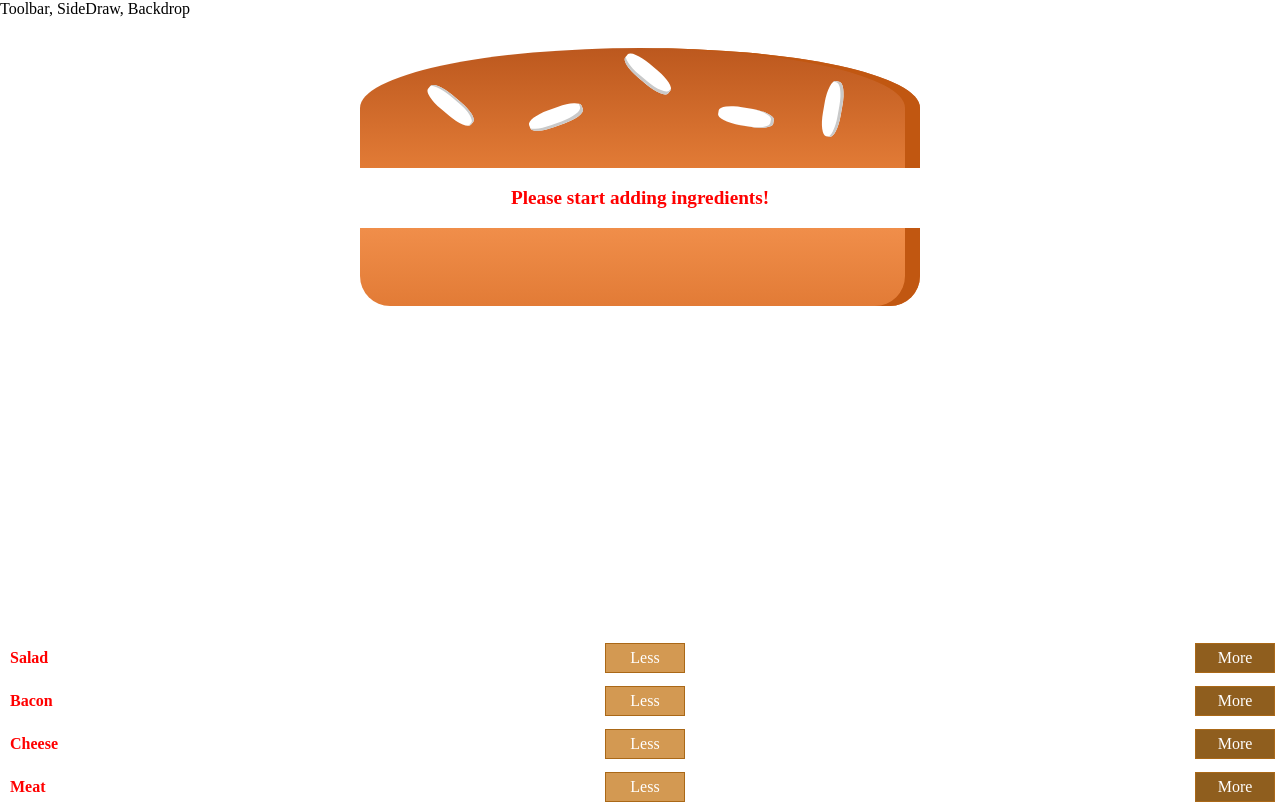
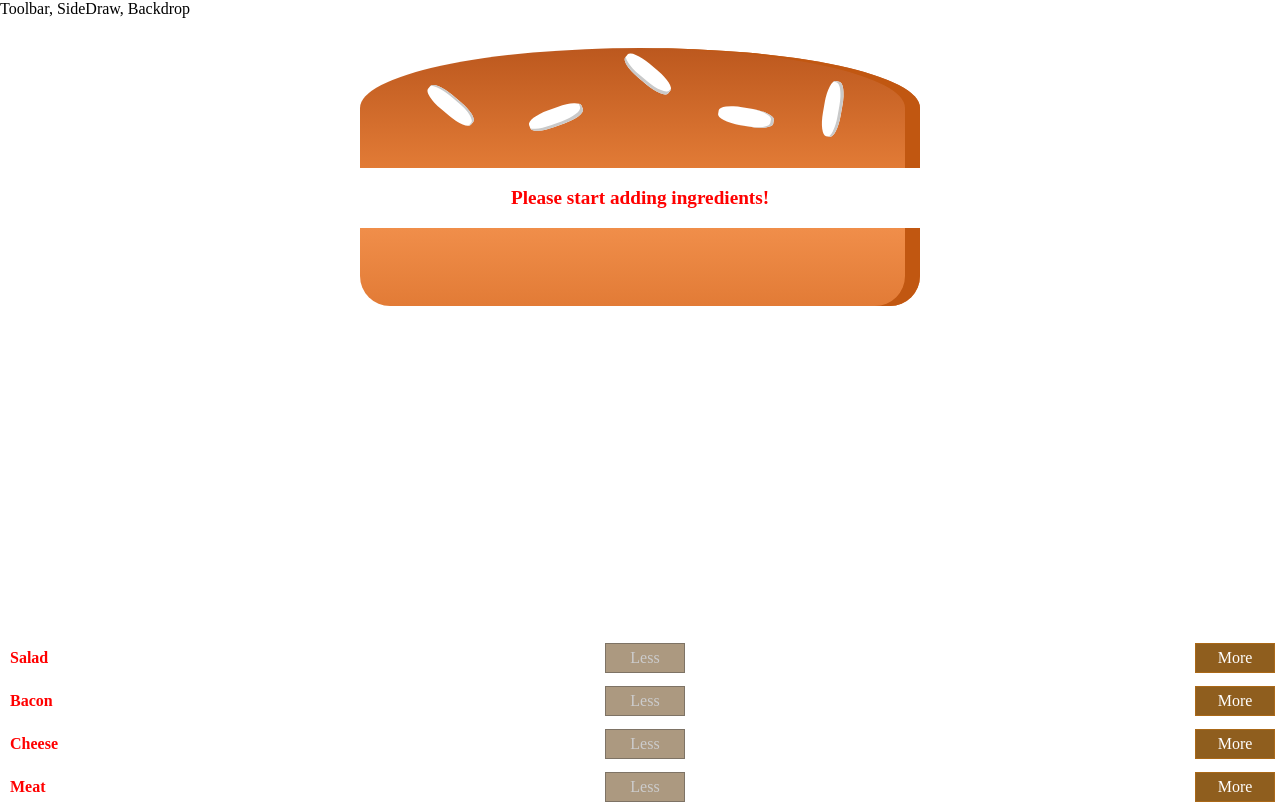
Before and after one commit to BartlomiejWrz/burger-app, a React app: page / in a window 1280 px wide. Built offline with nearby package versions, Linux system fonts and the light colour scheme.

Commit message:
removing button

```diff
--- a/src/components/Burger/BuidControls/BuildControl/BuildControl.js
+++ b/src/components/Burger/BuidControls/BuildControl/BuildControl.js
@@ -5,8 +5,13 @@
 const buildControl = (props) => (
 	<div className={classes.BuildControl}>
 		<div className={classes.Label}>{props.label}</div>
-		<button className={classes.Less}>Less</button>
-		<button className={classes.More} onClick={props.added}>More</button>
+		<button
+			className={classes.Less}
+			onClick={props.removed}
+			disabled={props.disabled}>Less</button>
+		<button
+			className={classes.More}
+			onClick={props.added}>More</button>
 
 	</div>
 );
--- a/src/components/Burger/BuidControls/BuildControls.js
+++ b/src/components/Burger/BuidControls/BuildControls.js
@@ -17,7 +17,9 @@
 			<BuildControl
 				key={ctrl.label}
 				label={ctrl.label}
-				added={() => props.ingredientAdded(ctrl.type)} />
+				added={() => props.ingredientAdded(ctrl.type)}
+				removed={() => props.ingredientRemoved(ctrl.type)}
+				disabled={props.disabled[ctrl.type]} />
 		))}
 	</div>
 );
--- a/src/containers/BurgerBuilder/BurgerBuilder.js
+++ b/src/containers/BurgerBuilder/BurgerBuilder.js
@@ -2,6 +2,7 @@
 
 import Burger from '../../components/Burger/Burger';
 import BuildControls from "../../components/Burger/BuidControls/BuildControls";
+
 
 const INGREDIENT_PRICES = {
 	salad: 0.5,
@@ -40,12 +41,36 @@
 		this.setState({ totalPrice: newPrice, ingredients: updatedIngredients })
 	}
 
+	removeIngredientHandler = (type) => {
+		const oldCount = this.state.ingredients[type];
+		if (oldCount <= 0) {
+			return
+		}
+		const updatedCount = oldCount - 1;
+		const updatedIngredients = {
+			...this.state.ingredients
+		};
+		updatedIngredients[type] = updatedCount;
+		const priceDeduction = INGREDIENT_PRICES[type];
+		const oldPrice = this.state.totalPrice;
+		const newPrice = oldPrice - priceDeduction;
+		this.setState({ totalPrice: newPrice, ingredients: updatedIngredients })
+	}
+
 	render() {
+		const disabledInfo = {
+			...this.state.ingredients
+		};
+		for (let key in disabledInfo) {
+			disabledInfo[key] = disabledInfo[key] <= 0
+		}
 		return (
 			<div>
 				<Burger ingredients={this.state.ingredients} />
 				<BuildControls
-					ingredientAdded={this.addIngredientHandler} />
+					ingredientAdded={this.addIngredientHandler}
+					ingredientRemoved={this.removeIngredientHandler}
+					disabled={disabledInfo} />
 			</div>
 		);
 	}
```
